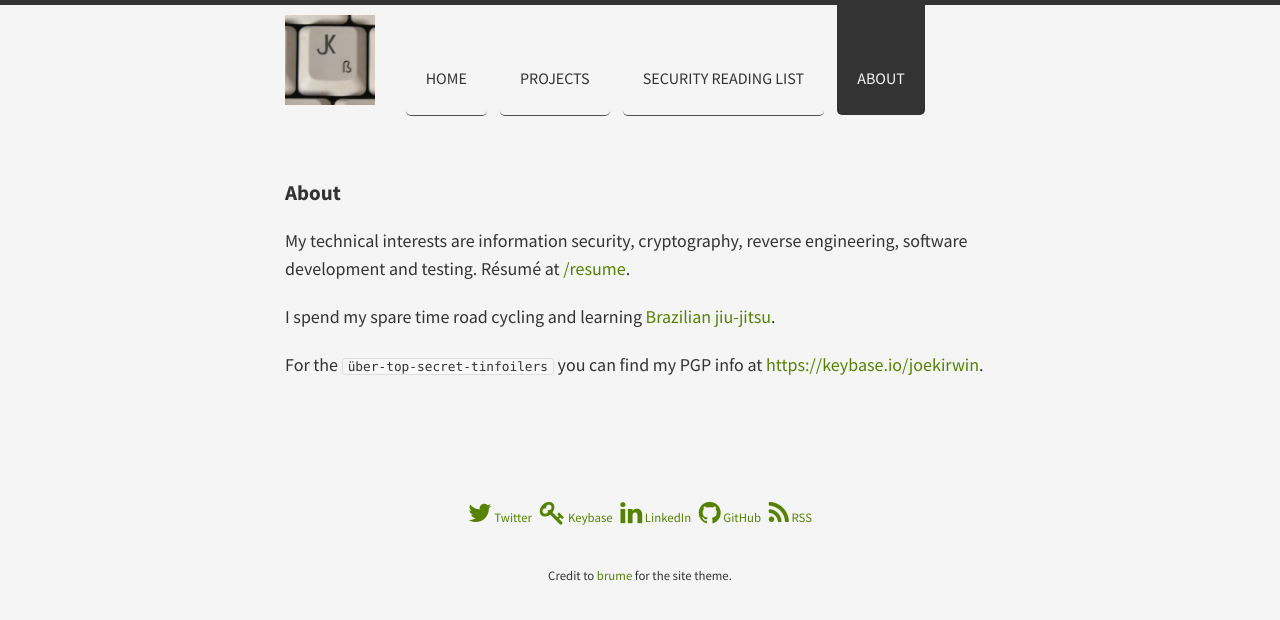
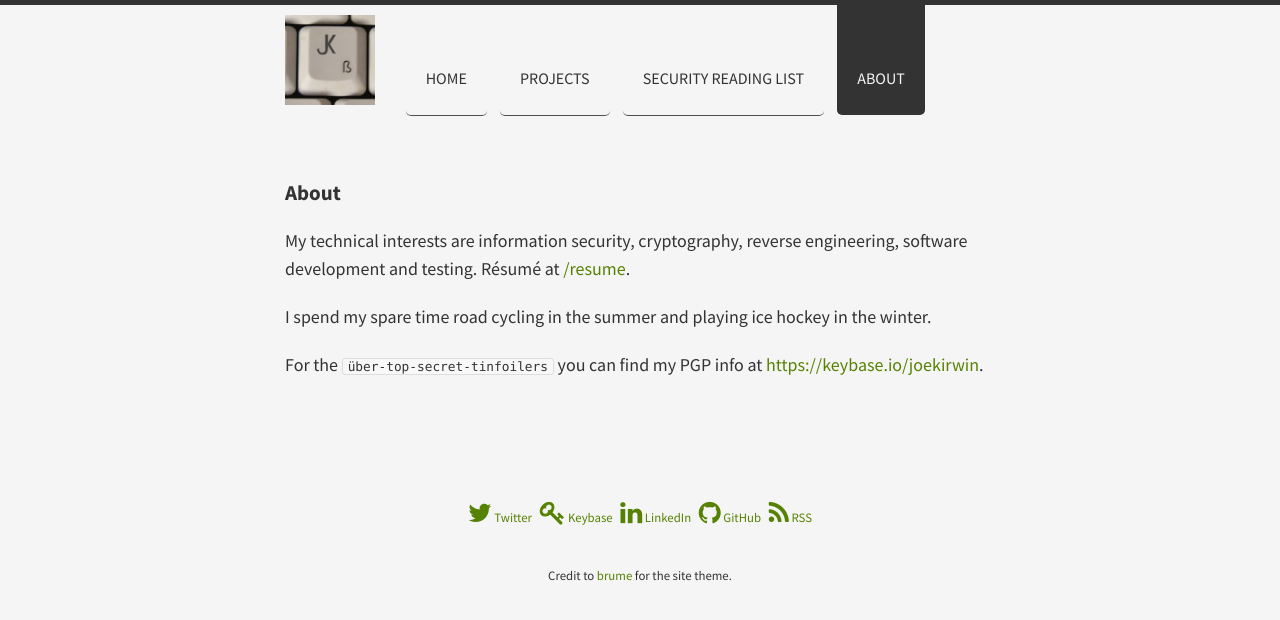
Before and after one commit to joekir/joekir.github.io, a Jekyll site: the page built from about/index.md, in a window 1280 px wide. Shown: the top 620 px of the page. Built offline with Jekyll 4.4.1, drawn with Linux system fonts in a browser that asks for light colours.

Commit message:
Update index.md

```diff
--- a/about/index.md
+++ b/about/index.md
@@ -8,6 +8,6 @@ title: About
 
 My technical interests are information security, cryptography, reverse engineering, software development and testing. Résumé at [/resume](/resume).
 
-I spend my spare time road cycling and learning [Brazilian jiu-jitsu](https://en.wikipedia.org/wiki/Brazilian_jiu-jitsu).
+I spend my spare time road cycling in the summer and playing ice hockey in the winter.
 
 For the `über-top-secret-tinfoilers` you can find my PGP info at [https://keybase.io/joekirwin](https://keybase.io/joekirwin).
```
